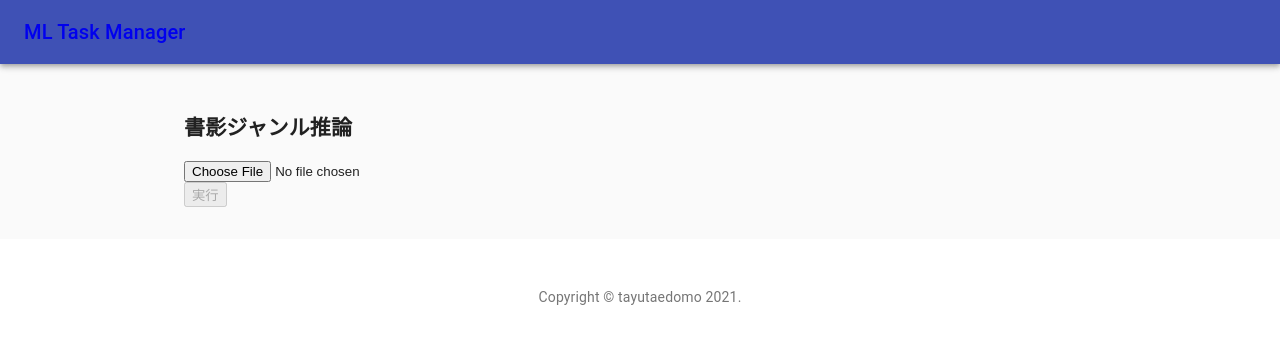
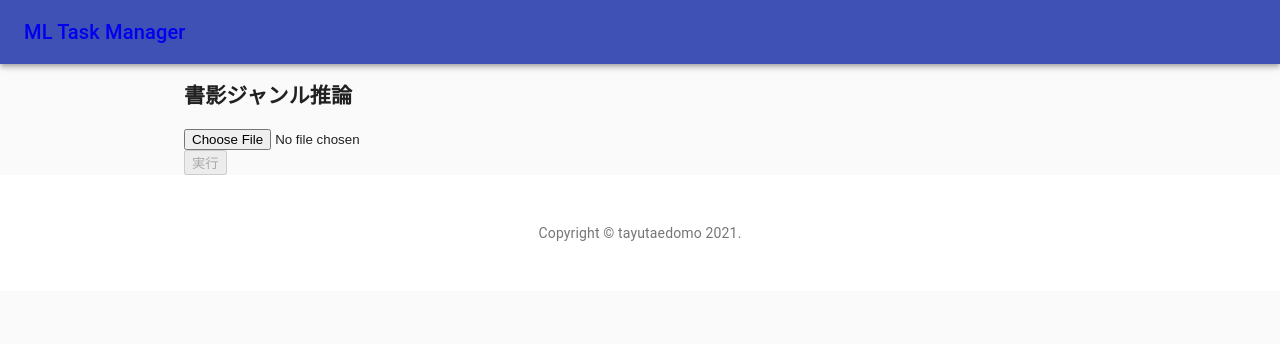
Before and after one commit to tayutaedomo/ml-tasks, a React (Create React App) app: page /novel_category in a window 1280 px wide. Shown: the top 344 px of the page. Built offline with nearby package versions, Linux system fonts and the light colour scheme; no server answers.

Commit message:
add: DefaultLayout component

```diff
--- a/src/components/App.js
+++ b/src/components/App.js
@@ -1,46 +1,28 @@
 import React from 'react';
-import { makeStyles } from '@material-ui/core/styles';
 import { BrowserRouter as Router, Switch, Route } from 'react-router-dom';
-import { CssBaseline } from '@material-ui/core';
-import Container from '@material-ui/core/Container';
 
-import Header from './Header';
-import Footer from './Footer';
 import HomeScreen from './home/HomeScreen';
 import NovelCategoryScreen from './novel_category/NovelCategoryScreen';
-
-const useStyles = makeStyles((theme) => ({
-  cardGrid: {
-    paddingTop: theme.spacing(4),
-    paddingBottom: theme.spacing(4),
-  },
-}));
+import DefaultLayout from './layout/DefaultLayout';
 
 function App() {
-  const classes = useStyles();
-
   return (
+    <>
       <Router>
-      <React.Fragment>
-        <CssBaseline />
-        <Header />
-        <main>
         <Switch>
           <Route path="/novel_category">
-              <Container className={classes.cardGrid} maxWidth="md">
+            <DefaultLayout>
               <NovelCategoryScreen />
-              </Container>
+            </DefaultLayout>
           </Route>
           <Route exact path="/">
-              <Container className={classes.cardGrid} maxWidth="md">
+            <DefaultLayout>
               <HomeScreen />
-              </Container>
+            </DefaultLayout>
           </Route>
         </Switch>
-        </main>
-        <Footer />
-      </React.Fragment>
       </Router>
+    </>
   );
 }
 
--- a/src/components/Home/HomeScreen.js
+++ b/src/components/Home/HomeScreen.js
@@ -1,11 +1,12 @@
 import React from 'react';
 import Grid from '@material-ui/core/Grid';
+import { Box } from '@material-ui/core';
 
 import HomeCard from './HomeCard';
 
 export default function Home() {
   return (
-    <React.Fragment>
+    <Box pt={4}>
       <Grid container spacing={4}>
         <Grid item xs={12} sm={6} md={4}>
           <HomeCard
@@ -15,6 +16,6 @@ export default function Home() {
           />
         </Grid>
       </Grid>
-    </React.Fragment>
+    </Box>
   );
 }
--- /dev/null
+++ b/src/components/layout/DefaultLayout.js
@@ -0,0 +1,24 @@
+import React from 'react';
+import { MuiThemeProvider, createMuiTheme } from '@material-ui/core/styles';
+import { Container, CssBaseline } from '@material-ui/core';
+import Header from './Header';
+import Footer from './Footer';
+
+const theme = createMuiTheme({});
+
+const DefaultLayout = (props) => {
+  const { children } = props;
+
+  return (
+    <MuiThemeProvider theme={theme}>
+      <CssBaseline />
+      <Header />
+      <main>
+        <Container maxWidth="md">{children}</Container>
+      </main>
+      <Footer />
+    </MuiThemeProvider>
+  );
+};
+
+export default DefaultLayout;
```
Also changed, not shown: src/components/layout/Footer.js (renamed from src/components/Footer.js), src/components/layout/Header.js (renamed from src/components/Header.js). Lines whose indentation alone changed are shown as unchanged.
